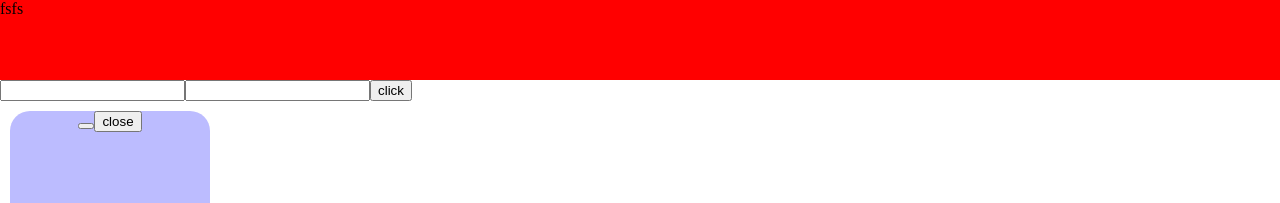
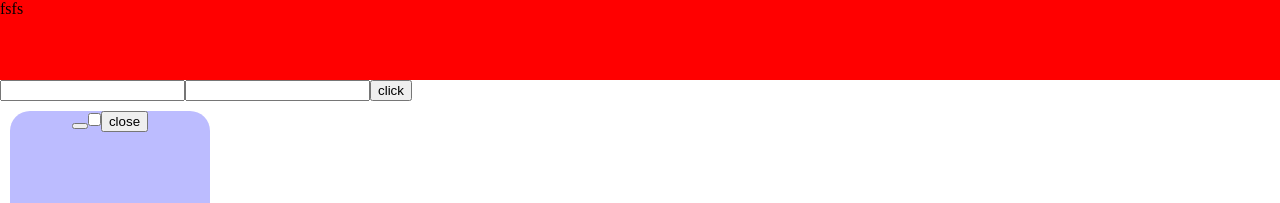
Before and after one commit to talafarael/my-app, a React (Create React App) app: page / in a window 1280 px wide. Both pictures are taken after a click on the button "click". Shown: the top 203 px of the page. Built offline with nearby package versions, Linux system fonts and the light colour scheme.

Commit message:
Update Index.jsx

```diff
--- a/src/Componets/List/Index.jsx
+++ b/src/Componets/List/Index.jsx
@@ -7,6 +7,7 @@ function ListItem(){
   const[activ,setactive]=useState('changeoff')
   const closeItem = useStore((state) => state.closeItem);
   const listItem = useStore(state =>state.listItem);
+  const changechexItem = useStore((state) => state.changechexItem);
   const[val1,setval1]=useState('')
   const[id1,setid1]=useState('')
   const[val2,setval2]=useState('')
@@ -39,6 +40,10 @@ function cahngeButton(){
     changeItem(arr,arry )
     setactive('changeoff')
   }
+  function handleCheckboxChange(h){
+    const arr=listItem.findIndex(arr=> arr.id==h)
+    changechexItem(arr)
+  }
   return (
    <div className='main'>
     <div className={activ}>
@@ -47,11 +52,12 @@ function cahngeButton(){
       <button onClick={cahngeButton}>change</button>
       </div>
      {listItem.map((item)=>
+
      <div className='box' key={item.id}>
-      <h1>{item.title }</h1>
-      <p>{item.notice}</p>
+      <h1 style={item.inpurstate ? { color: 'red', textDecoration: 'line-through', } : {}}>{item.title }</h1>
+      <p style={item.inpurstate ? { color: 'red', textDecoration: 'line-through', } : {}}>{item.notice}</p>
       <button onClick={()=>addclas(item.id)}></button>
-      {/* <input type="checkbox" checked={item.inpurstate}/> */}
+      <input type="checkbox" checked={item.inpurstate} onChange={()=>handleCheckboxChange(item.id)}/>
       <button  onClick={()=>closeWindow(item.id)}>close</button>
      </div>)}
    </div>
```
